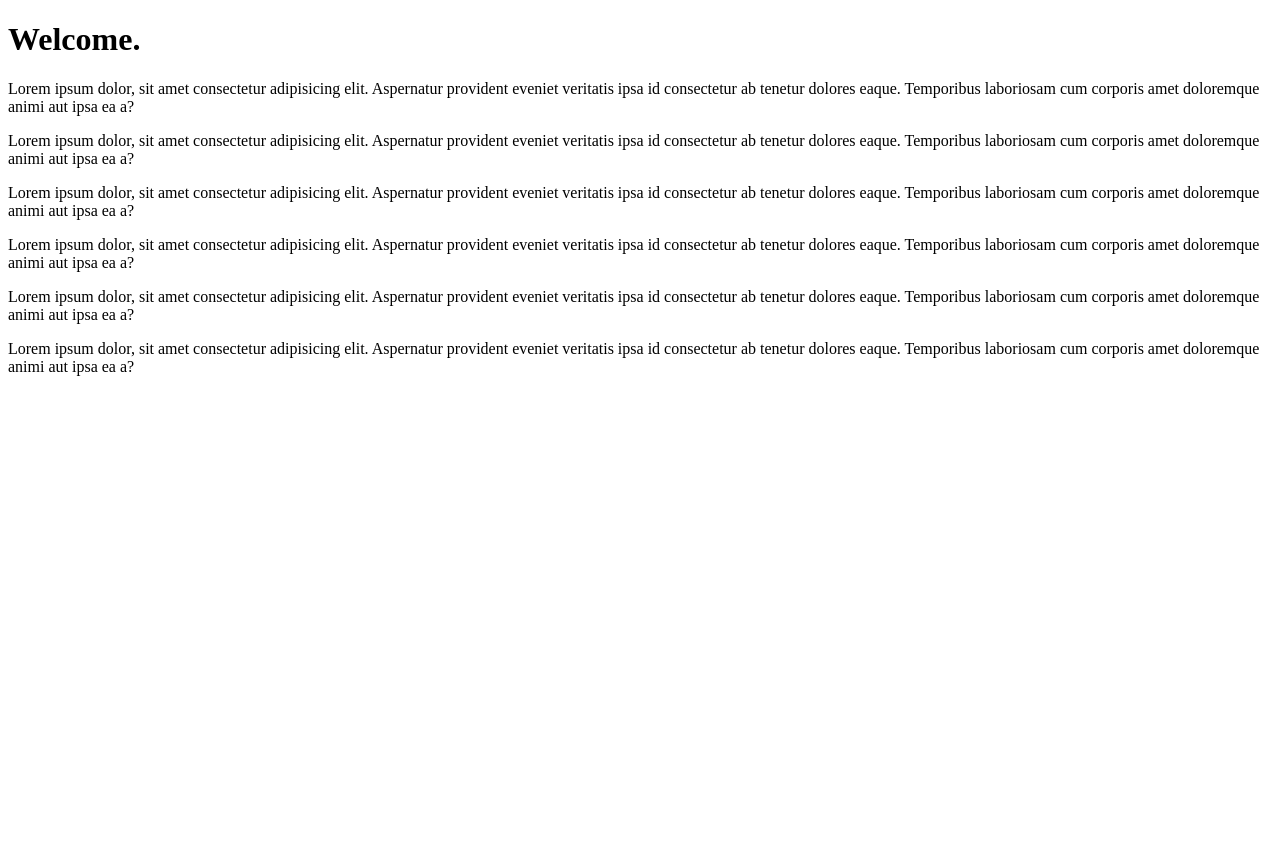
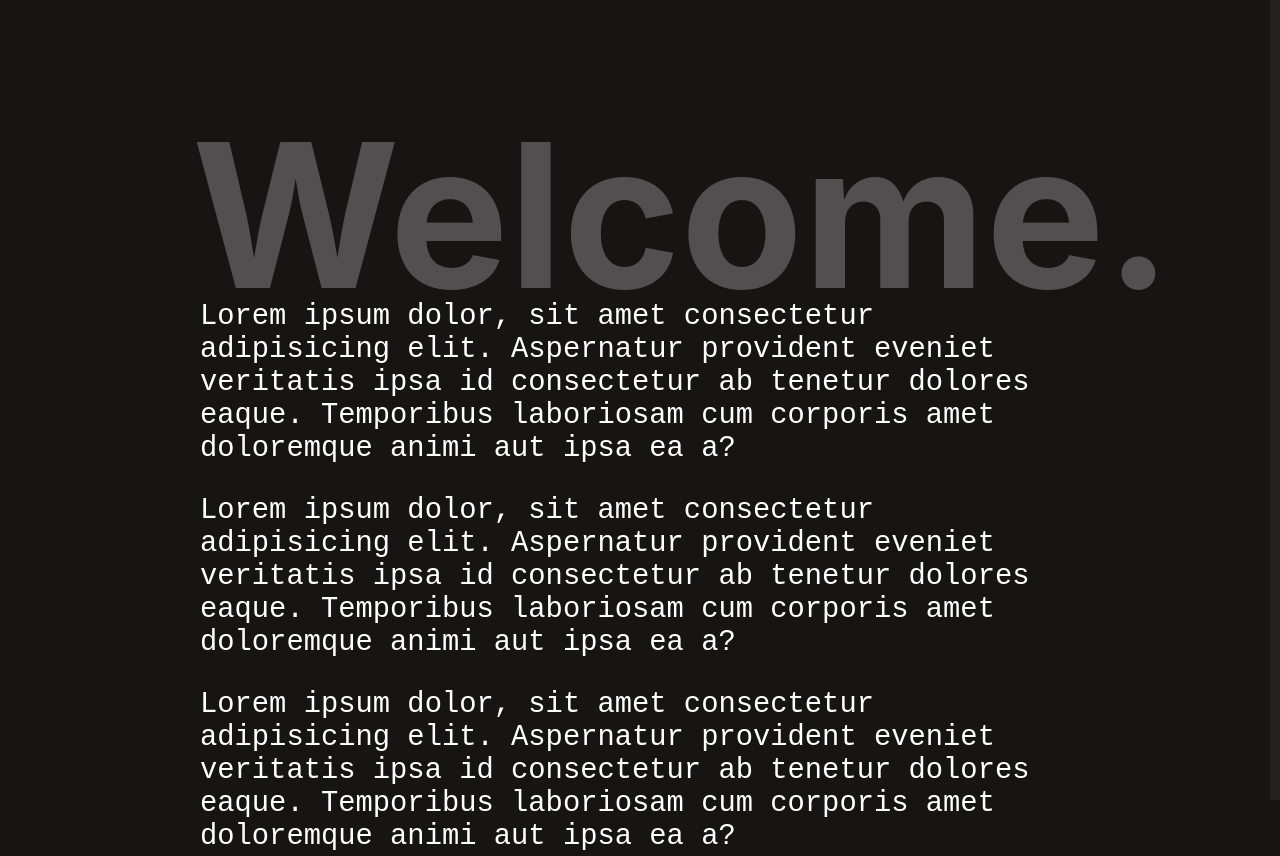
Before and after one commit to leblanck/web-sandbox, a plain HTML site: page customCSSScrollBar/index.html in a window 1280 px wide. Shown: the top 856 px of the page. Before the commit the page ends 800 px from the top, so only its background shows below. Drawn offline with Linux system fonts and the light colour scheme.

Commit message:
added js and css

```diff
--- a/customCSSScrollBar/index.html
+++ b/customCSSScrollBar/index.html
@@ -4,6 +4,7 @@
     <meta charset="UTF-8">
     <meta name="viewport" content="width=device-width, initial-scale=1.0">
     <title>CustomScrollBar</title>
+    <link rel="stylesheet" href="style.css">
 </head>
 <body>
     <div id="progressBar"></div>
@@ -40,5 +41,6 @@
         provident eveniet veritatis ipsa id consectetur ab tenetur dolores eaque.
         Temporibus laboriosam cum corporis amet doloremque animi aut ipsa ea a?
     </p>
+    <script src="main.js"></script>
 </body>
 </html>
--- /dev/null
+++ b/customCSSScrollBar/main.js
@@ -0,0 +1,9 @@
+const progressBar = document.querySelector("#progressBar");
+
+let totalPageHeight = document.body.scrollHeight - window.innerHeight;
+
+window.onscroll = () => {
+    let newProgressHeight = (window.pageYOffset / totalPageHeight) * 100;
+    progressBar.style.height = `${newProgressHeight}%`;
+    progressBar.style.opacity = `${newProgressHeight}%`;
+}
--- /dev/null
+++ b/customCSSScrollBar/style.css
@@ -0,0 +1,51 @@
+body {
+    background: #171414;
+    font-family: 'Courier New', Courier, monospace;
+    color: #fff;
+    padding: 15% 15% 5%;
+}
+
+p {
+    font-size: 1.8rem;
+}
+
+p:first-of-type {
+    margin-top: 100px;
+}
+
+h1 {
+    font-size: 200px;
+    position: absolute;
+    top: -5%;
+    left: 15%;
+    opacity: 25%;
+    font-family: -apple-system, BlinkMacSystemFont, 'Segoe UI', Roboto, Oxygen, Ubuntu, Cantarell, 'Open Sans', 'Helvetica Neue', sans-serif;
+}
+
+::-webkit-scrollbar {
+    width: 0;
+    background: transparent;
+}
+
+html {
+    scrollbar-width: none;
+}
+
+#progressBarContainer {
+    position: fixed;
+    top: 0;
+    right: 0;
+    width: 10px;
+    height: 100%;
+    background: rgba(255, 255, 255, 0.05);
+}
+
+#progressBar {
+    position: fixed;
+    top: 0;
+    right: 0;
+    width: 10px;
+    background: linear-gradient(to top, green, yellow);
+    height: 0;
+    opacity: 0;
+}
```
